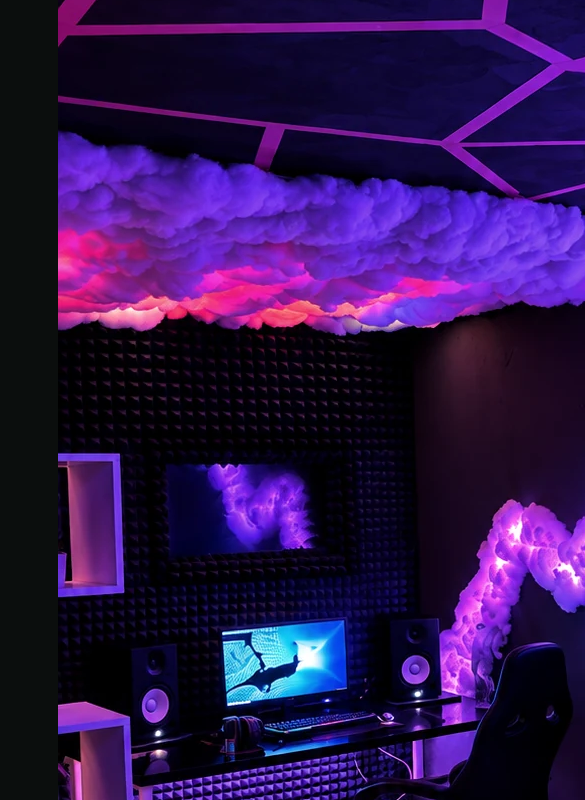
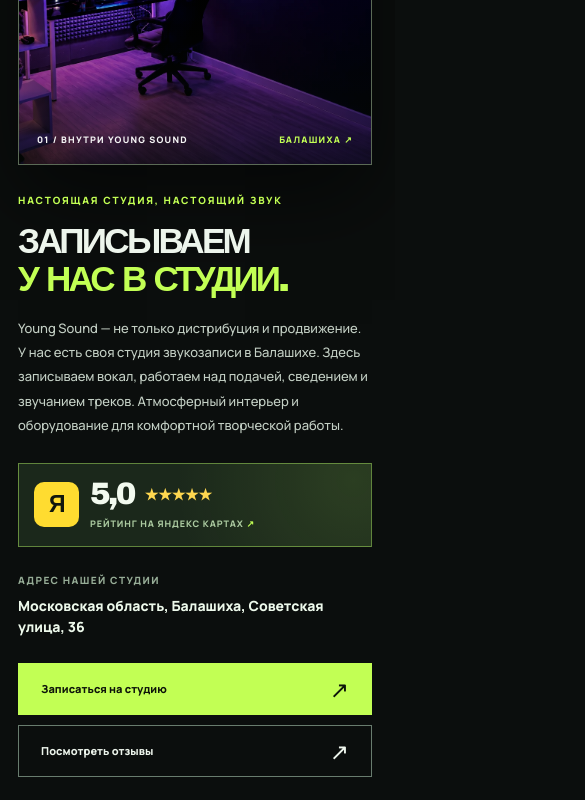
Before and after one commit to soulwey/young-sound-site, a website: page index.html in a window 390 px wide. Shown: the part 10260-11060 px from the top of the page, 585 px wide, since content can reach past the window. Drawn offline with Linux system fonts and the light colour scheme; a web font is replaced by a local one.

Commit message:
Style immersive recording studio photo, Yandex Maps rating card and interactive map

```diff
--- a/styles.css
+++ b/styles.css
@@ -476,3 +476,68 @@
   outline:2px solid var(--acid);outline-offset:3px
 }
 @media(max-width:670px){.upload-panel .instrumental-agreement .upload-file-visual{min-height:95px}}
+
+
+/* Real Young Sound recording studio: photo, Yandex Maps 5-star rating and location */
+.ys-studio-showcase{padding-top:clamp(72px,6.5vw,120px);padding-bottom:clamp(80px,6vw,125px)}
+.ys-studio-layout{display:grid;grid-template-columns:minmax(0,.96fr) minmax(0,1.04fr);gap:clamp(22px,3.3vw,56px);align-items:stretch;margin-top:30px}
+.ys-studio-photo{margin:0;min-width:0;position:relative;overflow:hidden;min-height:780px;border:1px solid #5b6a56;background:#170d29;isolation:isolate;box-shadow:0 32px 85px #0008}
+.ys-studio-photo:after{content:'';position:absolute;inset:0;background:linear-gradient(180deg,transparent 60%,#040805cc);pointer-events:none}
+.ys-studio-photo img{width:100%;height:100%;position:absolute;inset:0;display:block;object-fit:cover;object-position:center 49%;transition:transform 1.2s cubic-bezier(.2,.7,.2,1);filter:saturate(.93) contrast(1.02)}
+.ys-studio-photo:hover img{transform:scale(1.045)}
+.ys-studio-photo figcaption{position:absolute;bottom:0;left:0;right:0;z-index:1;padding:25px 30px;display:flex;align-items:center;justify-content:space-between;gap:20px;color:#f6f6f6;font:800 10px/1.5 var(--body);letter-spacing:.14em}
+.ys-studio-photo figcaption span:last-child{color:var(--acid)}
+.ys-studio-description{min-width:0;display:flex;flex-direction:column;align-items:stretch;justify-content:center}
+.ys-studio-eyebrow{font:800 10px/1.5 var(--body);letter-spacing:.18em;color:var(--acid);text-transform:uppercase}
+.ys-studio-description h2{font:900 clamp(32px,3.6vw,62px)/1.07 var(--display);letter-spacing:-.078em;margin:15px 0 18px;overflow-wrap:anywhere}
+.ys-studio-description>p{max-width:620px;margin:0 0 26px;font:500 clamp(13px,1vw,15px)/1.85 var(--body);color:#c4d0c5}
+.ys-studio-rating{border:1px solid #a7e45f7d;background:radial-gradient(circle at 95% 20%,#baff5c1a,transparent 52%),#1b281b;display:flex;align-items:center;gap:22px;padding:22px 25px;position:relative;overflow:hidden;transition:border-color .2s,background .2s,transform .2s}
+.ys-studio-rating:hover{background:#2a3c21;border-color:var(--acid);transform:translateY(-2px)}
+.ys-studio-rating-mark{background:#ffdc30;color:#11170d;display:grid;place-items:center;width:55px;height:55px;flex:0 0 55px;border-radius:14px;font:900 31px/1 var(--display);letter-spacing:-.07em}
+.ys-studio-rating-data{display:grid;gap:7px;min-width:0}
+.ys-studio-rating-data b{display:flex;align-items:center;gap:20px;color:#f2faef;font:900 clamp(32px,3vw,47px)/1 var(--display);letter-spacing:-.085em}
+.ys-studio-rating-data i{font:900 clamp(16px,1.75vw,27px)/1 var(--body);letter-spacing:.06em;font-style:normal;color:#ffd74f}
+.ys-studio-rating-data small{font:800 10px/1.6 var(--body);letter-spacing:.1em;color:#abcaa0}
+.ys-studio-rating-data small span{color:var(--acid)}
+.ys-studio-address{display:grid;gap:7px;margin:26px 0 0}
+.ys-studio-address span{font:800 10px/1.5 var(--body);color:#97ad97;letter-spacing:.14em}
+.ys-studio-address strong{font:800 clamp(14px,1.1vw,17px)/1.5 var(--body);color:#edf9eb}
+.ys-studio-buttons{display:flex;flex-wrap:wrap;gap:10px;margin:26px 0}
+.ys-studio-map{border:1px solid #3d523e;overflow:hidden;background:#152119;position:relative}
+.ys-studio-map-top{padding:13px 18px;display:flex;align-items:center;justify-content:space-between;gap:15px;border-bottom:1px solid #465b46;background:#18271a;color:#c1e5b9;font:800 10px/1.5 var(--body);letter-spacing:.07em}
+.ys-studio-map iframe{display:block;border:0;width:100%;height:230px;background:#e7eee5}
+.ys-studio-map>a{display:flex;align-items:center;justify-content:space-between;gap:10px;background:#233326;color:var(--acid);padding:15px 18px;font:800 10px/1.5 var(--body);letter-spacing:.08em;transition:background .2s}
+.ys-studio-map>a:hover{background:#314c29}
+.ys-studio-map>a span{font:22px/1 Arial}
+@media(max-width:1180px){
+.ys-studio-layout{grid-template-columns:1fr 1fr;gap:25px}
+.ys-studio-photo{min-height:760px}
+.ys-studio-description h2{font-size:clamp(30px,3.8vw,48px)}
+.ys-studio-rating{padding:18px}
+.ys-studio-rating-data b{font-size:clamp(31px,3.5vw,43px)}
+}
+@media(max-width:970px){
+.ys-studio-layout{grid-template-columns:1fr}
+.ys-studio-photo{height:520px;min-height:0}
+.ys-studio-photo img{object-position:center 54%}
+.ys-studio-description{padding:4px 0 0}
+.ys-studio-description h2{font-size:clamp(36px,6vw,59px)}
+.ys-studio-map iframe{height:300px}
+}
+@media(max-width:600px){
+.ys-studio-showcase{padding-top:70px}
+.ys-studio-layout{margin-top:22px;gap:24px}
+.ys-studio-photo{height:450px}
+.ys-studio-photo figcaption{padding:18px;font-size:9px}
+.ys-studio-description h2{font-size:clamp(31px,9vw,48px)}
+.ys-studio-rating{gap:11px;padding:15px}
+.ys-studio-rating-mark{width:45px;height:45px;flex-basis:45px;border-radius:10px;font-size:23px}
+.ys-studio-rating-data b{font-size:31px;gap:11px}
+.ys-studio-rating-data i{font-size:15px;letter-spacing:0}
+.ys-studio-rating-data small{font-size:9px}
+.ys-studio-buttons{flex-direction:column}
+.ys-studio-buttons .ys-btn{width:100%}
+.ys-studio-map-top{font-size:9px}
+.ys-studio-map iframe{height:265px}
+}
+@media(prefers-reduced-motion:reduce){.ys-studio-photo img{transition:none}}
```
